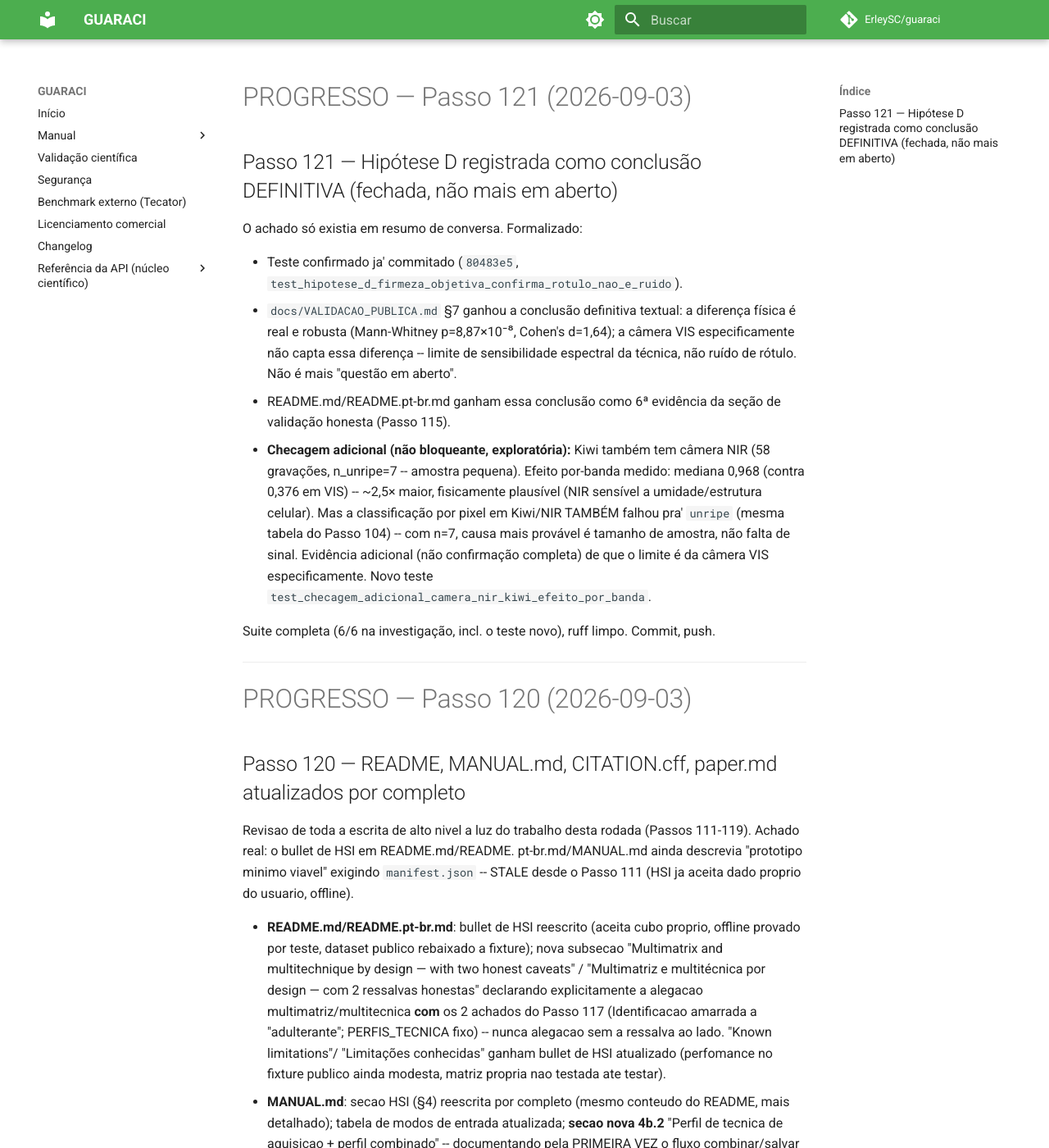
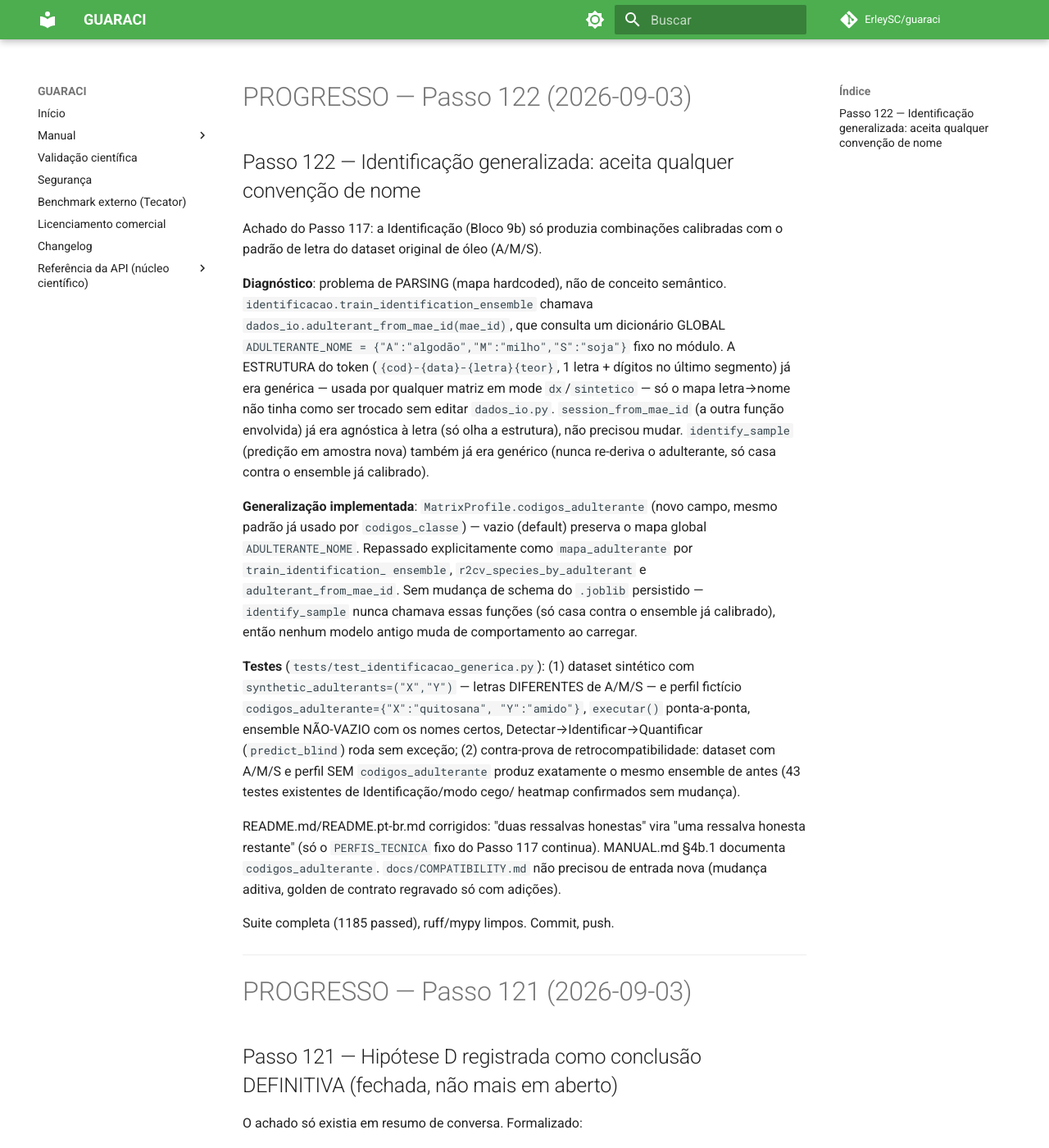
Before and after one commit to ErleySC/guaraci, an MkDocs documentation site: the page built from docs/PROGRESSO.md, in a window 1280 px wide and 1400 px high. Shown: the whole window at 82% size. Built offline with MkDocs 1.6.1 and Material for MkDocs 9.7.7, drawn with Linux system fonts in a browser that asks for light colours; comment, search, counter and statistics services are not loaded.

Commit message:
feat: Identificacao aceita qualquer convencao de nome de amostra (Passo 122)
Achado do Passo 117: a Identificacao (Bloco 9b) so' produzia
combinacoes calibradas com o padrao de letra do dataset original de
oleo (A/M/S -> algodao/milho/soja) -- qualquer outra matriz rodava sem
erro mas ficava estruturalmente inerte, contradizendo a alegacao
"multimatriz sem alteracao de codigo".

Diagnostico: problema de PARSING (mapa hardcoded em dados_io.
ADULTERANTE_NOME), nao de conceito semantico -- a estrutura do token
do mae_id (1 letra + digitos no ultimo segmento) ja' era generica, so'
o dicionario letra->nome nao tinha como ser trocado sem editar
dados_io.py. session_from_mae_id ja' era agnostico a letra;
identify_sample (predicao) ja' era generico (nunca re-deriva
adulterante, so' casa contra o ensemble ja calibrado).

Generalizado com MatrixProfile.codigos_adulterante (mesmo padrao ja
usado por codigos_classe) -- vazio (default) preserva o mapa global de
sempre. Repassado explicitamente por train_identification_ensemble/
r2cv_species_by_adulterant/adulterant_from_mae_id. SEM mudanca de
schema do .joblib persistido (identify_sample nunca chamava essas
funcoes).

tests/test_identificacao_generica.py: dataset sintetico com letras
X/Y (nao A/M/S) + perfil ficticio codigos_adulterante={"X":"quitosana",
"Y":"amido"}, ensemble nao-vazio, Detectar->Identificar->Quantificar
ponta-a-ponta; contra-prova de retrocompatibilidade confirma que o
dataset original com A/M/S produz exatamente o mesmo resultado de
antes (43 testes existentes de Identificacao/modo cego/heatmap
passando sem mudanca).

README.md/README.pt-br.md corrigidos: "duas ressalvas honestas" vira
"uma ressalva honesta restante". MANUAL.md documenta o campo novo.
Golden de contrato de API regravado (mudanca puramente aditiva).

Suite completa (1185 passed), ruff/mypy limpos.

Co-Authored-By: Claude Sonnet 5 <noreply@anthropic.com>

```diff
--- a/docs/PROGRESSO.md
+++ b/docs/PROGRESSO.md
@@ -1,3 +1,52 @@
+# PROGRESSO — Passo 122 (2026-09-03)
+
+## Passo 122 — Identificação generalizada: aceita qualquer convenção de nome
+
+Achado do Passo 117: a Identificação (Bloco 9b) só produzia combinações
+calibradas com o padrão de letra do dataset original de óleo (A/M/S).
+
+**Diagnóstico**: problema de PARSING (mapa hardcoded), não de conceito
+semântico. `identificacao.train_identification_ensemble` chamava
+`dados_io.adulterant_from_mae_id(mae_id)`, que consulta um dicionário
+GLOBAL `ADULTERANTE_NOME = {"A":"algodão","M":"milho","S":"soja"}` fixo
+no módulo. A ESTRUTURA do token (`{cod}-{data}-{letra}{teor}`, 1 letra
++ dígitos no último segmento) já era genérica — usada por qualquer
+matriz em mode `dx`/`sintetico` — só o mapa letra→nome não tinha como
+ser trocado sem editar `dados_io.py`. `session_from_mae_id` (a outra
+função envolvida) já era agnóstica à letra (só olha a estrutura), não
+precisou mudar. `identify_sample` (predição em amostra nova) também já
+era genérico (nunca re-deriva o adulterante, só casa contra o ensemble
+já calibrado).
+
+**Generalização implementada**: `MatrixProfile.codigos_adulterante`
+(novo campo, mesmo padrão já usado por `codigos_classe`) — vazio
+(default) preserva o mapa global `ADULTERANTE_NOME`. Repassado
+explicitamente como `mapa_adulterante` por `train_identification_
+ensemble`, `r2cv_species_by_adulterant` e `adulterant_from_mae_id`.
+Sem mudança de schema do `.joblib` persistido — `identify_sample`
+nunca chamava essas funções (só casa contra o ensemble já calibrado),
+então nenhum modelo antigo muda de comportamento ao carregar.
+
+**Testes** (`tests/test_identificacao_generica.py`): (1) dataset
+sintético com `synthetic_adulterants=("X","Y")` — letras DIFERENTES de
+A/M/S — e perfil fictício `codigos_adulterante={"X":"quitosana",
+"Y":"amido"}`, `executar()` ponta-a-ponta, ensemble NÃO-VAZIO com os
+nomes certos, Detectar→Identificar→Quantificar (`predict_blind`) roda
+sem exceção; (2) contra-prova de retrocompatibilidade: dataset com
+A/M/S e perfil SEM `codigos_adulterante` produz exatamente o mesmo
+ensemble de antes (43 testes existentes de Identificação/modo cego/
+heatmap confirmados sem mudança).
+
+README.md/README.pt-br.md corrigidos: "duas ressalvas honestas" vira
+"uma ressalva honesta restante" (só o `PERFIS_TECNICA` fixo do Passo
+117 continua). MANUAL.md §4b.1 documenta `codigos_adulterante`.
+`docs/COMPATIBILITY.md` não precisou de entrada nova (mudança aditiva,
+golden de contrato regravado só com adições).
+
+Suite completa (1185 passed), ruff/mypy limpos. Commit, push.
+
+---
+
 # PROGRESSO — Passo 121 (2026-09-03)
 
 ## Passo 121 — Hipótese D registrada como conclusão DEFINITIVA (fechada, não mais em aberto)
```
Also changed, not shown: README.md (+18 -13 lines), README.pt-br.md (+19 -13 lines), docs/MANUAL.md (+11 -0 lines), 6 other files.
